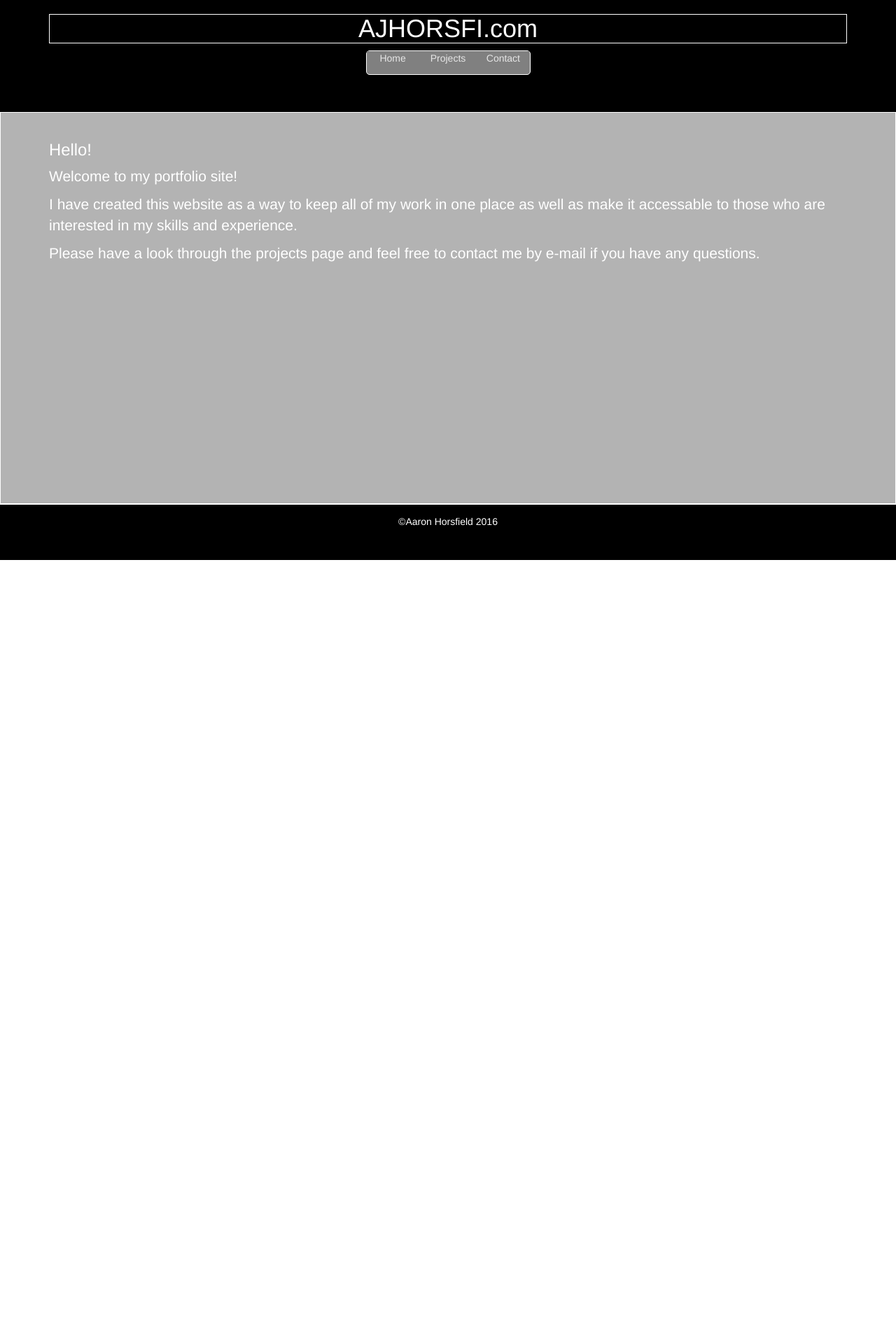
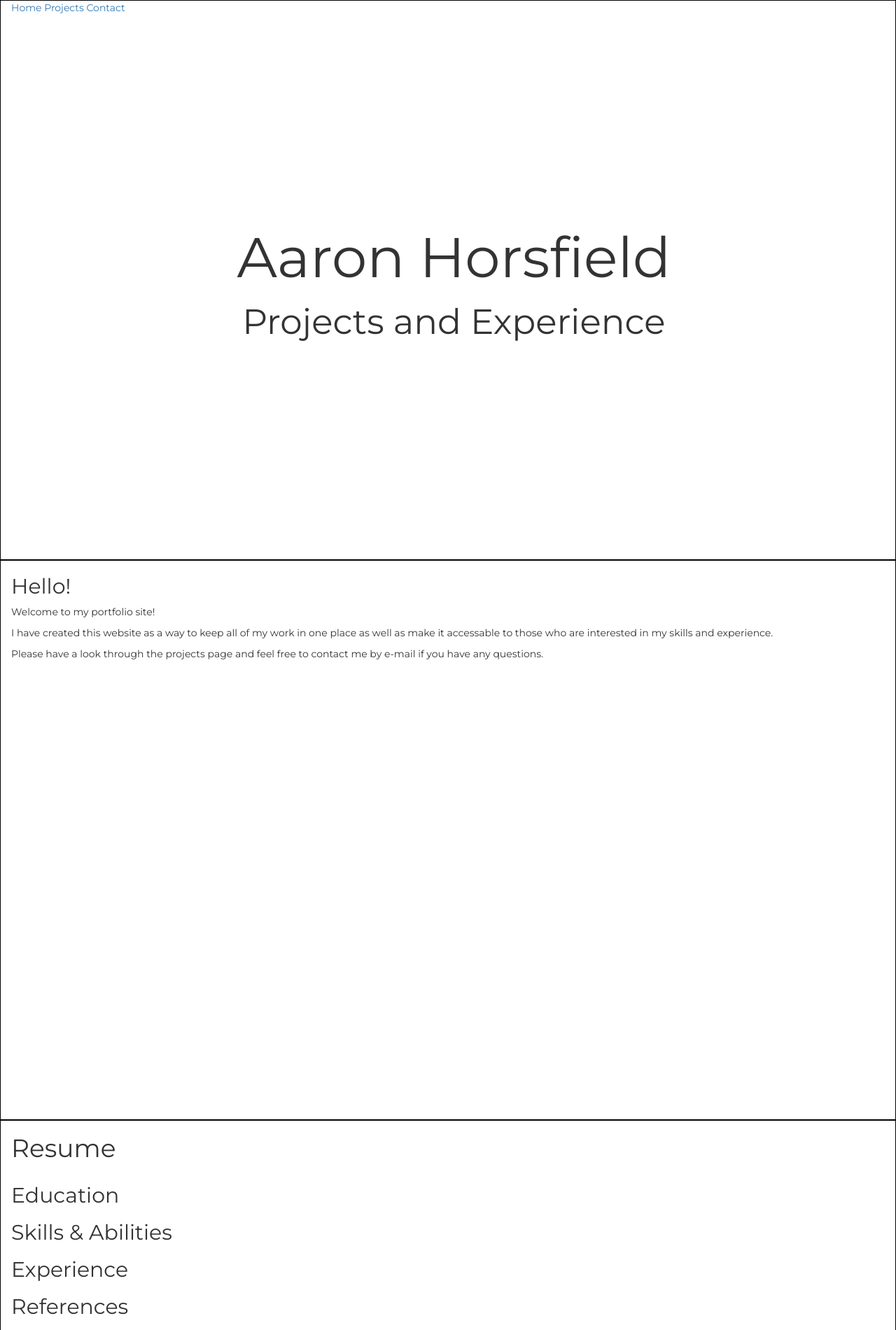
Before and after one commit to ajhorsfi/ajhorsfi.github.io, a plain HTML site: page index.html in a window 1280 px wide. Shown: the top 1900 px of the page at 70% size. Before the commit the page ends 800 px from the top, so only its background shows below. Drawn offline with nearby package versions, Linux system fonts and the light colour scheme.

Commit message:
bare bones layout and content

```diff
--- a/index.html
+++ b/index.html
@@ -3,14 +3,14 @@
 	<head>
 		<title>ajhorsfi</title>
 		<link rel='stylesheet' href="https://maxcdn.bootstrapcdn.com/bootstrap/3.3.6/css/bootstrap.min.css"/>
-		<link type="text/css" rel="stylesheet" href="homestyles.css" />
+		<link type="text/css" rel="stylesheet" href="style.css" />
+		<link rel='stylesheet' href='https://fonts.googleapis.com/css?family=Montserrat:400,700' />
 	</head>
 	<body>
-		<div class="header">
-			<div class="container">
+		<div class="landing">
+			<div class="container container-table">
 				<div class="row">
-					<div class="col-xs-8 col-md-12">
-						<h1>AJHORSFI.com</h1>
+					<div class="col-xs-12 col-md-12">
 						<nav class="nav">
 							<a href="#">Home</a>
 							<a href="file:///C:/Users/Aaron/MyProgramming/HTML/ajhorsfi/projects.html">Projects</a>
@@ -18,12 +18,18 @@
 						</nav>
 					</div>
 				</div>
+				<div class="row vertical-center-row">
+					<div class="text-center col-xs-10 col-md-10">
+						<h1>Aaron Horsfield</h1>
+						<h2>Projects and Experience</h2>
+					</div>
+				</div>
 			</div>
 		</div>
-		<div class="content">
+		<div class="projects">
 			<div class="container">
 				<div class="row">
-					<div class="col-xs-8 col-md-12">
+					<div class="col-xs-12 col-md-12">
 						<h2>Hello!</h2>
 						<p>Welcome to my portfolio site!</p>
 						<p>I have created this website as a
@@ -32,6 +38,40 @@
 						are interested in my skills and experience.</p>
 						<p>Please have a look through the projects page and feel free to contact me by e-mail if you have any questions.</p>
 					</div>
+				</div>
+			</div>
+		</div>
+		<div class="resume">
+			<div class="container">
+				<div class="row">
+					<div class="col-xs-12 col-md-12">
+						<h1>Resume</h1>
+					</div>
+				</div>
+				<div class="row">
+					<div class="col-xs-10 col-md-10">
+						<h2>Education</h2>
+						<h2>Skills &amp; Abilities</h2>
+						<h2>Experience</h2>
+						<h2>References</h2>
+					</div>
+				</div>
+			</div>
+		</div>
+		<div class="contact">
+			<div class="container">
+				<div class="row">
+					<form class="contact-me">
+						<div class="col-xs-12 col-md-12">
+							<h1>Contact Me:</h1>
+						</div>
+						<div class="col-xs-8 col-md-10">
+							<textarea id="comment" rows="10">Leave your comments here</textarea>
+						</div>
+						<div class="col-xs-4 col-md-2">
+							<button type="submit" class="btn">Send</button>
+						</div>
+					</form>
 				</div>
 			</div>
 		</div>
@@ -45,6 +85,5 @@
 				</div>
 			</div>
 		</div>
-
 	</body>
 </html>
--- /dev/null
+++ b/style.css
@@ -0,0 +1,69 @@
+
+html,body
+{
+	font-family: Montserrat, sans-serif;
+}
+html, body, .container, .container-table, .landing, .projects, .resume, .contact
+{
+	height: 100%;
+	width:100%;
+}
+.footer .container
+{
+	height: 50px;
+}
+.container
+{
+	border: 1px solid black;
+
+}
+
+.container-table
+{
+	display: table;
+}
+
+.vertical-center-row
+{
+	display: table-cell;
+	vertical-align: middle;
+}
+
+.nav {
+	width:100%;
+}
+.landing
+{
+
+}
+
+.landing h1, .landing h2
+{
+	padding: 0px;
+	margin-right: 50px;
+}
+
+.landing h1
+{
+
+	font-size: 80px;
+}
+.landing h2
+{
+	font-size: 50px;
+}
+form textarea
+{
+	width:100%;
+	margin:10px;
+	font-size: 26px;
+}
+button.btn {
+	border: none;
+	color: #00f28f;
+	cursor: pointer;
+	font-size: 36px;
+	padding:20px 24px;
+	margin: 10px;
+	transition: background 2s, color 2s;
+}
```
Also changed, not shown: temp.html (added, +5 -0 lines).
